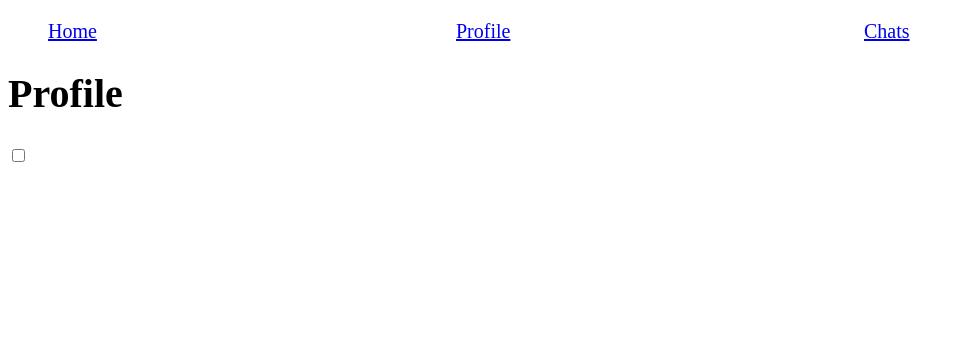
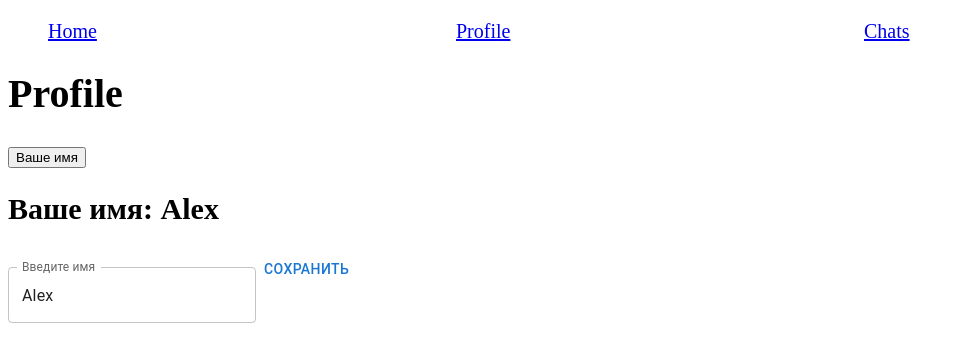
Before and after one commit to Galexy4ever/My-React, a React (Create React App) app: page /profile in a window 1280 px wide. Shown: the top 362 px of the page, without its empty margins (0-965 px from the left). Built offline with nearby package versions, Linux system fonts and the light colour scheme.

Commit message:
Lesson_6_2

```diff
--- a/src/Components/AllMessages.js
+++ b/src/Components/AllMessages.js
@@ -1,28 +1,70 @@
-import { ListItem } from '@mui/material';
+import { ListItem,ListItemText,Avatar,Divider,ListItemAvatar,Typography, List } from '@mui/material';
+// import {MessageIcon,AndroidIcon} from '@mui/icons-material';
+import AndroidIcon from '@mui/icons-material/Android'
+import MessageIcon from '@mui/icons-material/Message'
 import { useParams } from 'react-router-dom';
-import Message from './Message';
 import ControlPanel from "../Components/ControlPanel"
+import { AUTHOR } from './common';
+import { useSelector } from 'react-redux';
+
 
 const AllMessages = ({chats}) => {
     let {chatId} = useParams()
+    const { name } = useSelector((state) => state)
 
     if (!chats[chatId]) return null;
 
     const messages = chats[chatId].messages
 
+    const ifBot = (autor) => {
+        return autor === AUTHOR.bot
+    }
+
     return (
+        <>
+
         <div>
             {
                 messages.map((post, index) => (
-                    <ListItem key={index}>Имя: {post.text} <br />
-                     Сообщение: {post.author}
-                     <hr /></ListItem>
+
+                    <ListItem key={index}>
+                    <List sx={{ width: '100%', maxWidth: 360, bgcolor: 'background.paper' }}>
+
+      <ListItem alignItems="flex-start">
+        <ListItemAvatar>
+          <Avatar alt="Remy Sharp" >
+           {ifBot(post.author) ? (<AndroidIcon />) : (<MessageIcon />)}
+
+          </Avatar>
+
+        </ListItemAvatar>
+
+        <ListItemText
+
+          primary={ifBot(post.author) ? AUTHOR.bot : name}
+          secondary={
+              <Typography
+                sx={{ display: 'inline' }}
+                component="span"
+                variant="body2"
+                color="text.primary"
+              >
+               {post.text}
+              </Typography>
+          }
+        />
+      </ListItem>
+
+      </List>
+        <Divider variant="inset" component="li" />
+        </ListItem>
                 )
                 )
             }
-            <ControlPanel />
-            <Message />
+    <ControlPanel />
         </div>
+
+        </>
     )
 }
 
--- a/src/Components/ControlPanel.js
+++ b/src/Components/ControlPanel.js
@@ -57,7 +57,7 @@ const ControlPanel = () => {
 
     return (
     <div>
-        <List sx={{ width: '100%', maxWidth: 360, bgcolor: 'background.paper', color: 'text.primary' }}>
+        {/* <List sx={{ width: '100%', maxWidth: 360, bgcolor: 'background.paper', color: 'text.primary' }}>
                 {
                     messages.map((chat, userName, id) => (
                         <ListItem
@@ -72,7 +72,7 @@ const ControlPanel = () => {
                     )
                     )
                 }
-        </List>
+        </List> */}
 
         <TextField id="margin-normal" margin="normal" label="Введите имя"
 
--- a/src/Components/Message.jsx
+++ /dev/null
@@ -1,18 +0,0 @@
-import React, { useState, useEffect } from "react"
-
-const Message = () => {
-
-    const [messages, setMessages] =
-        useState([
-            { id: 164897631820, userMessage: "ewgegw", userName: "Alex" },
-            { id: 16489763182, userMessage: "ewgegw", userName: "Alex" }],
-            [{ id: 1648976318, userMessage: "ewgegw", userName: "Alex" }],
-            [{ id: 164897631, userMessage: "ewgegw", userName: "Ale" }],
-
-        )
-    return (
-        <div></div>
-    )
-}
-
-export default Message
--- a/src/Components/store/profile/actions.js
+++ b/src/Components/store/profile/actions.js
@@ -1,5 +1,11 @@
 export const CHECKACTION = 'CHECKACTION'
+export const UPDATE_NAME = 'UPDATE_NAME'
 
 export const changeCheck = {
     type: CHECKACTION
 }
+
+export const updateName = (userName) => ({
+    type: UPDATE_NAME,
+    payload: userName
+})
--- a/src/Components/store/profile/reducer.js
+++ b/src/Components/store/profile/reducer.js
@@ -1,15 +1,22 @@
-import { CHECKACTION } from "./actions";
+import { CHECKACTION, UPDATE_NAME } from "./actions";
 
 const initialStore = {
-    checkIn: false,
-    testStatus: 'Working...'
+    youName: true,
+    name: 'Alex'
 }
 
 const profileReducer = (state = initialStore, action) => {
     switch (action.type) {
         case CHECKACTION:
             return {
-                ...state, checkIn: !state.checkIn
+                ...state, youName: !state.youName
+            }
+
+        case UPDATE_NAME:
+            console.log(action)
+            return {
+               ...state,
+               name: action.payload
             }
             default:
                 return state
--- a/src/pages/Profile.js
+++ b/src/pages/Profile.js
@@ -1,22 +1,43 @@
 import { useCallback, useState } from "react"
-
-import { changeCheck } from '../Components/store/profile/actions'
+import { changeCheck, updateName } from '../Components/store/profile/actions'
 import {useDispatch,useSelector} from "react-redux"
+import { Button, TextField } from "@mui/material"
 
 const Profile = () => {
 
-const {checkIn, testStatus} = useSelector((state) => state)
+const {youName, name} = useSelector((state) => state)
 const dispatch = useDispatch()
+const [userName, setName] = useState(name)
 const setCkickMessage = useCallback(() => {
     dispatch(changeCheck)
-
 }, [dispatch])
 
+const saveName = () => {
+    dispatch(updateName(userName))
+}
+
+const newName = (e) => {
+    setName(e.target.value)
+}
+
     return (
+
         <div>
             <h1>Profile</h1>
-            <input className="inputStyle" type='checkbox' onClick={setCkickMessage}></input>
-            <h2 className="checkStatus" >{checkIn && testStatus}</h2>
+
+            <button onClick={setCkickMessage}>Ваше имя</button>
+
+            <div>{youName &&<h2>Ваше имя: {name}</h2>} </div>
+
+            <TextField
+            name = "name"
+            margin="normal"
+            label="Введите имя"
+            variant="outlined"
+            placeholder="Введите имя"
+            value={userName}
+            onChange={newName}/>
+        <Button onClick={saveName}>Сохранить</Button>
         </div>
     )
 }
--- a/src/pages/Router.js
+++ b/src/pages/Router.js
@@ -14,7 +14,9 @@ const chatList = {
     },
     id2: {
         name: 'chat2',
-        messages: [{ text: 'Massage second', author: AUTHOR.me}]
+        messages: [{ text: 'Massage second', author:'fdssgsv'},
+        { text: 'Massage second', author: AUTHOR.bot},
+        { text: 'Massage second', author: 'Alex'}]
     },
     id3: {
         name: 'chat3',
```
Also changed, not shown: src/pages/Chats.js (+0 -18 lines), src/Components/store/chats/actions.js (added), src/Components/store/chats/reduser.js (added), src/Components/store/messages/actions.js (added), src/Components/store/messages/reduser.js (added).
